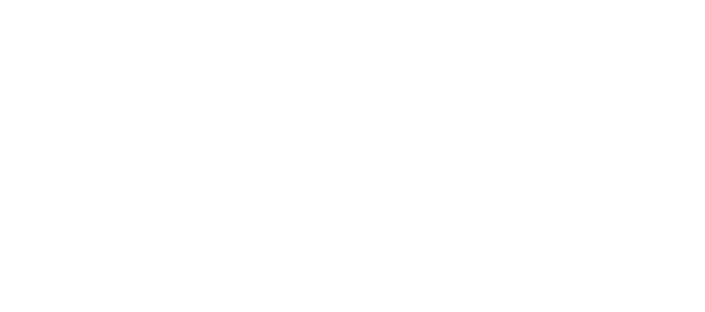
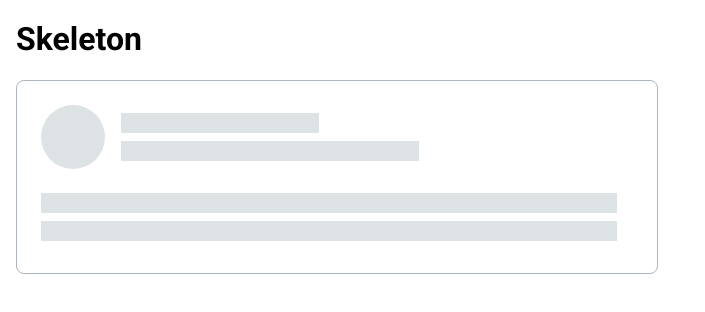
Before and after one commit to js-tasks-ru/htmlcss-20211021_mostikjun, a website: page 04-lection2/02-skeleton/index.html in a window 1280 px wide. Shown: the whole page, without its empty margins (0-705 px from the left). Drawn offline with nearby package versions, Linux system fonts and the light colour scheme.

Commit message:
Added skeleton CSS and sample page. Also plugged in the normalize.css.

```diff
--- /dev/null
+++ b/04-lection2/02-skeleton/index.css
@@ -0,0 +1,7 @@
+.page {
+  padding: 0 1rem;
+}
+
+.page__skeleton_fixed {
+  width: 36rem;
+}
--- a/04-lection2/02-skeleton/index.html
+++ b/04-lection2/02-skeleton/index.html
@@ -1,11 +1,29 @@
 <!DOCTYPE html>
-<!-- Страница со скелетоном -->
 <html lang="ru">
-    <head>
-        <link rel="stylesheet" href="../../assets/css/main.css">
-        <link rel="stylesheet" href="./skeleton.css">
-    </head>
-    <body>
-
-    </body>
+  <head>
+    <meta charset="UTF8" />
+    <link rel="stylesheet" href="../../assets/css/main.css" />
+    <link rel="stylesheet" href="./index.css" />
+    <link rel="stylesheet" href="./skeleton.css" />
+  </head>
+  <body class="page">
+    <header>
+      <h1>Skeleton</h1>
+    </header>
+    <main>
+      <div class="page__skeleton_fixed skeleton">
+        <div class="skeleton__overview">
+          <div class="skeleton__photo"></div>
+          <div class="skeleton__summary">
+            <div class="skeleton__summary-item_short"></div>
+            <div class="skeleton__summary-item_long"></div>
+          </div>
+        </div>
+        <div class="skeleton__description">
+          <div class="skeleton__description-item"></div>
+          <div class="skeleton__description-item"></div>
+        </div>
+      </div>
+    </main>
+  </body>
 </html>
--- a/04-lection2/02-skeleton/skeleton.css
+++ b/04-lection2/02-skeleton/skeleton.css
@@ -0,0 +1,61 @@
+.skeleton {
+  background-color: var(--white);
+  border: 1px solid var(--gray-3);
+  border-radius: 0.5rem;
+  display: flex;
+  flex-direction: column;
+  gap: 1.5rem;
+  padding: 1.5rem 2.5rem 2rem 1.5rem;
+}
+
+.skeleton__overview {
+  background-color: var(--white);
+  display: flex;
+  flex-direction: row;
+  gap: 1rem;
+}
+
+.skeleton__photo {
+  background-color: var(--gray-2);
+  border-radius: 50%;
+  display: block;
+  height: 4rem;
+  width: 4rem;
+}
+
+.skeleton__summary {
+  background-color: var(--white);
+  display: flex;
+  flex-grow: 1;
+  flex-direction: column;
+  gap: 0.5rem;
+  padding: 0.5rem 0;
+}
+
+.skeleton__summary-item_short {
+  background-color: var(--gray-2);
+  display: block;
+  height: 1.25rem;
+  width: 40%;
+}
+
+.skeleton__summary-item_long {
+  background-color: var(--gray-2);
+  display: block;
+  height: 1.25rem;
+  width: 60%;
+}
+
+.skeleton__description {
+  align-items: stretch;
+  background-color: var(--white);
+  display: flex;
+  flex-direction: column;
+  gap: 0.5rem;
+}
+
+.skeleton__description-item {
+  background-color: var(--gray-2);
+  display: block;
+  height: 1.25rem;
+}
--- a/assets/css/main.css
+++ b/assets/css/main.css
@@ -1,3 +1,4 @@
+@import '../../node_modules/normalize.css/normalize.css';
 @import '../fonts/fonts.css';
 
 :root {
--- a/package.json
+++ b/package.json
@@ -27,6 +27,7 @@
   "dependencies": {
     "husky": "^6.0.0",
     "lint-staged": "^10.5.4",
+    "normalize.css": "^8.0.1",
     "prettier": "^2.2.1"
   }
 }
```
